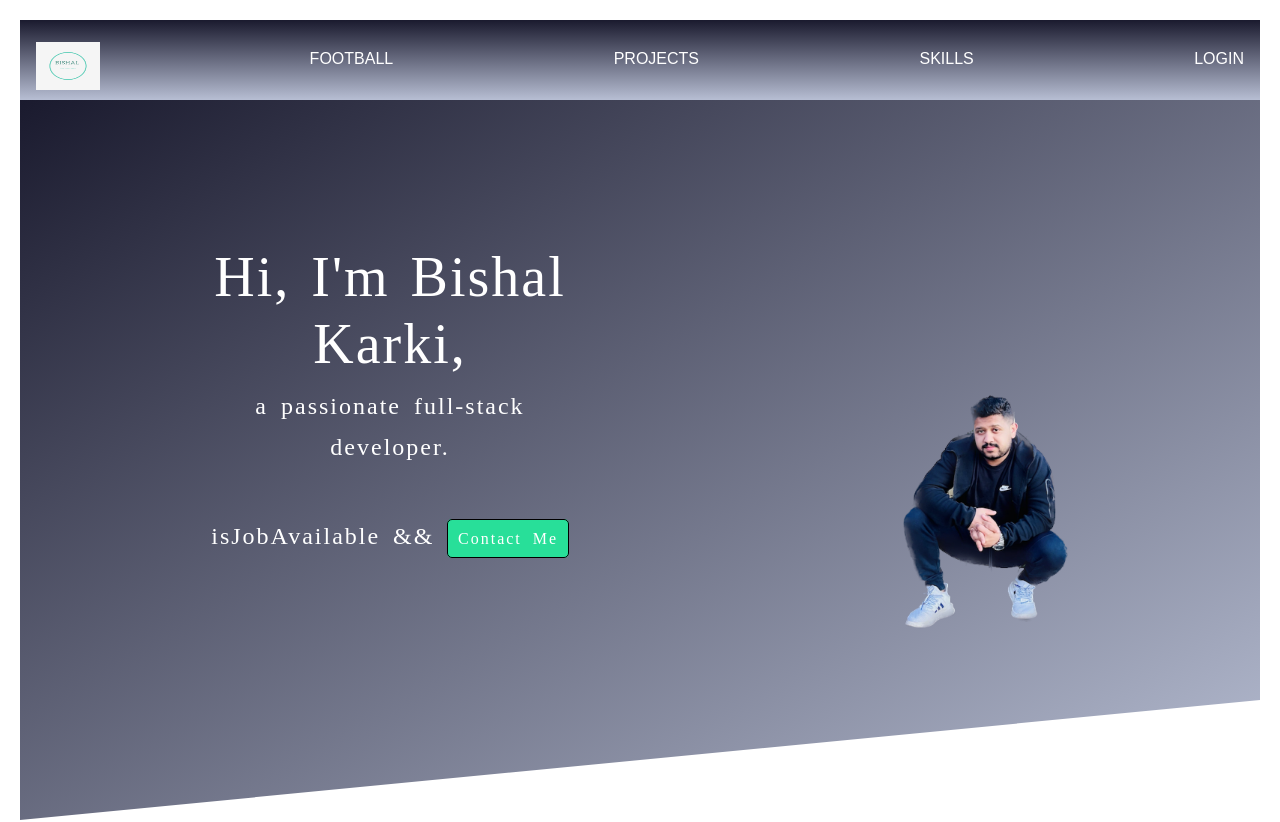
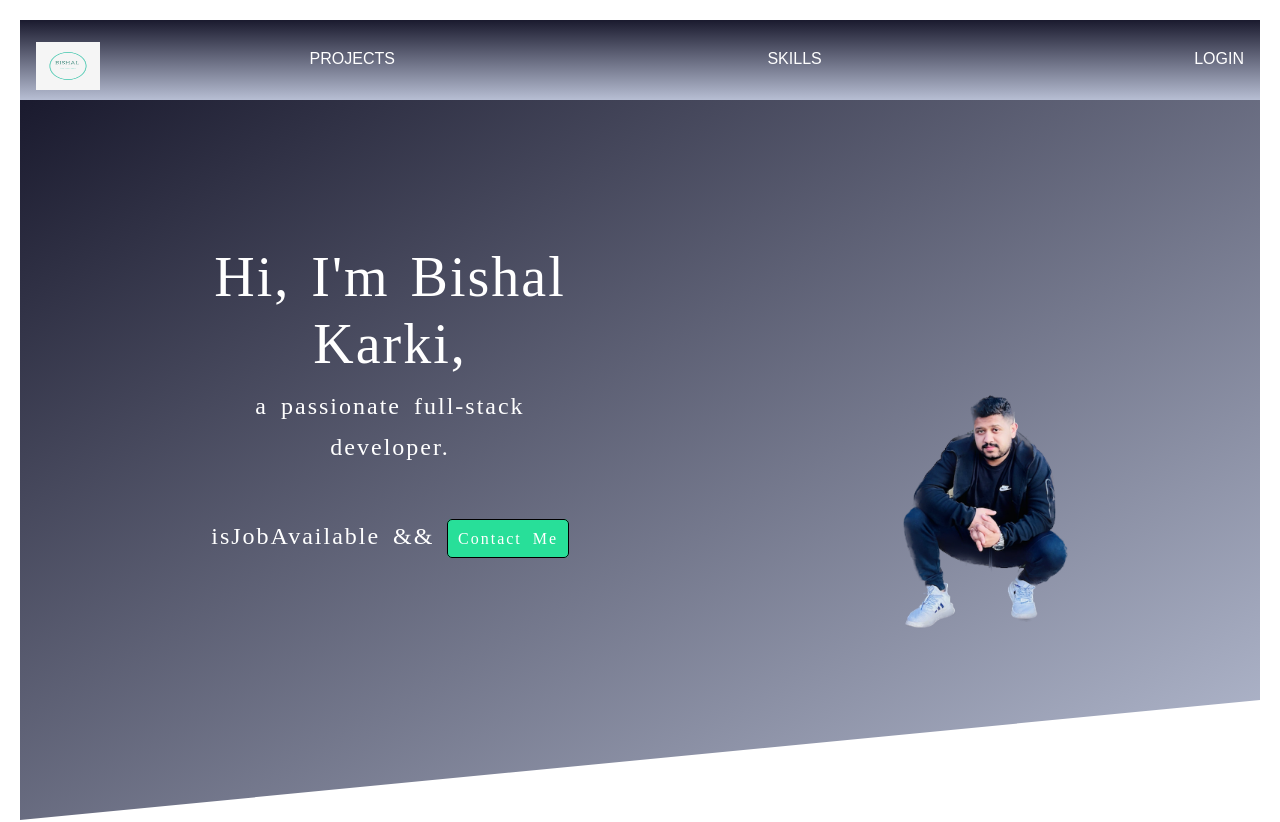
Before and after one commit to moshibal/portfolio, a React (Create React App) app: page / in a window 1280 px wide. Shown: the top 822 px of the page. Built offline with nearby package versions, Linux system fonts and the light colour scheme; a web font is replaced by a local one.

Commit message:
more changes

```diff
--- a/src/components/nav/Nav.tsx
+++ b/src/components/nav/Nav.tsx
@@ -19,11 +19,6 @@ const Nav = () => {
         <img src="/image/logo.png" className={styles.logo} alt="logo-img" />
       </div>
       <ul className={styles.unorderedList}>
-        <li>
-          <Link to="/soccor/home" className={styles.navLink}>
-            Football
-          </Link>
-        </li>
         <li>
           {userInfo?.isAdmin ? (
             <Link to="/admin/football/predict">Prediction</Link>
--- a/src/router/router.js
+++ b/src/router/router.js
@@ -5,7 +5,7 @@ import Wraper from "../utilities/Wraper";
 import ErrorPage from "../utilities/ErrorPage";
 import Football from "../components/football/Football";
 import League from "../components/football/league/League";
-import SoccorHomePage from "../components/football/SoccorHomePage";
+
 import SignUp from "../components/login/SignUp";
 //creating the router path.
 const router = createBrowserRouter([
@@ -14,7 +14,7 @@ const router = createBrowserRouter([
     element: <App />,
     errorElement: <ErrorPage />,
   },
-  { path: "/soccor/home", element: <SoccorHomePage /> },
+
   {
     path: "/",
     element: <Wraper />,
```
